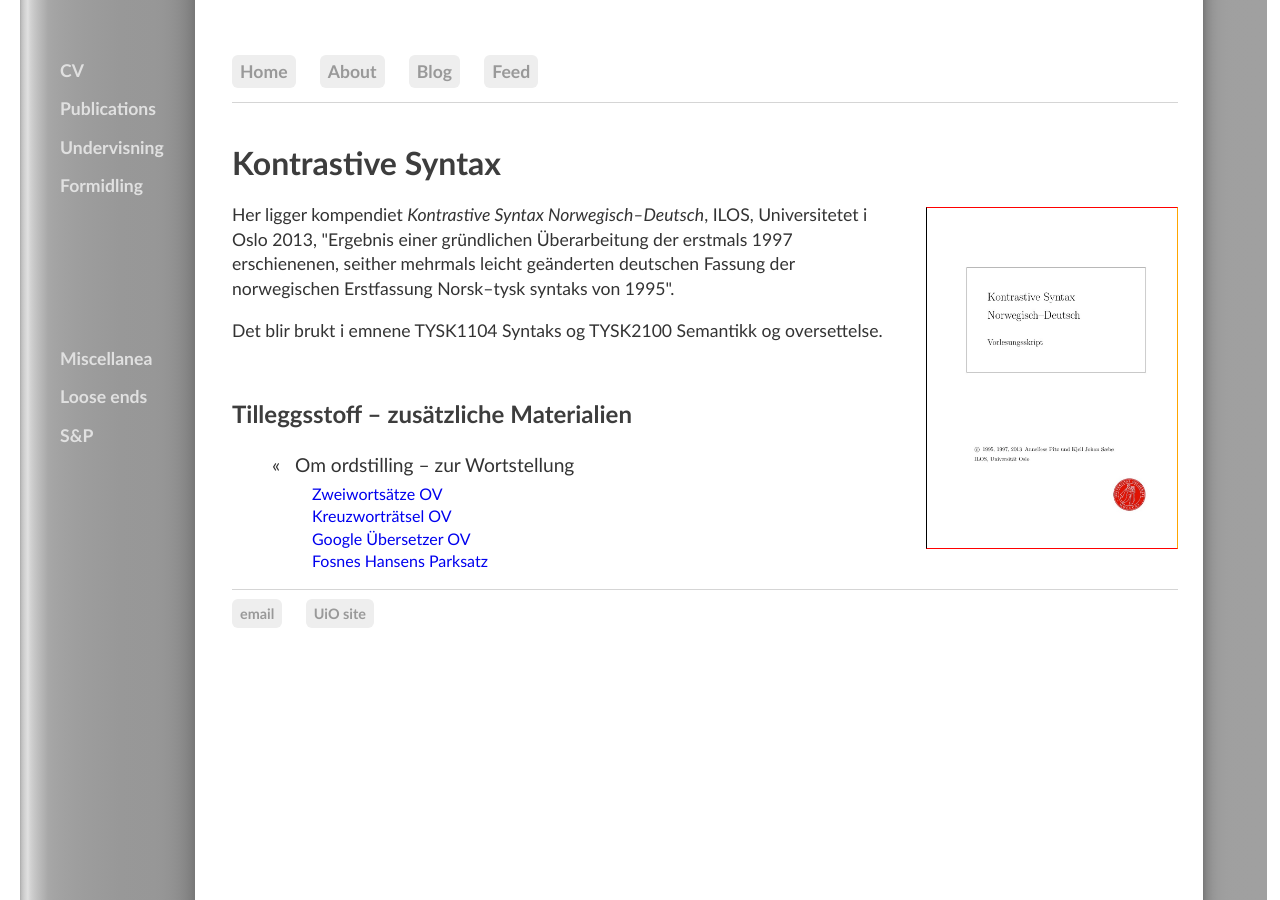
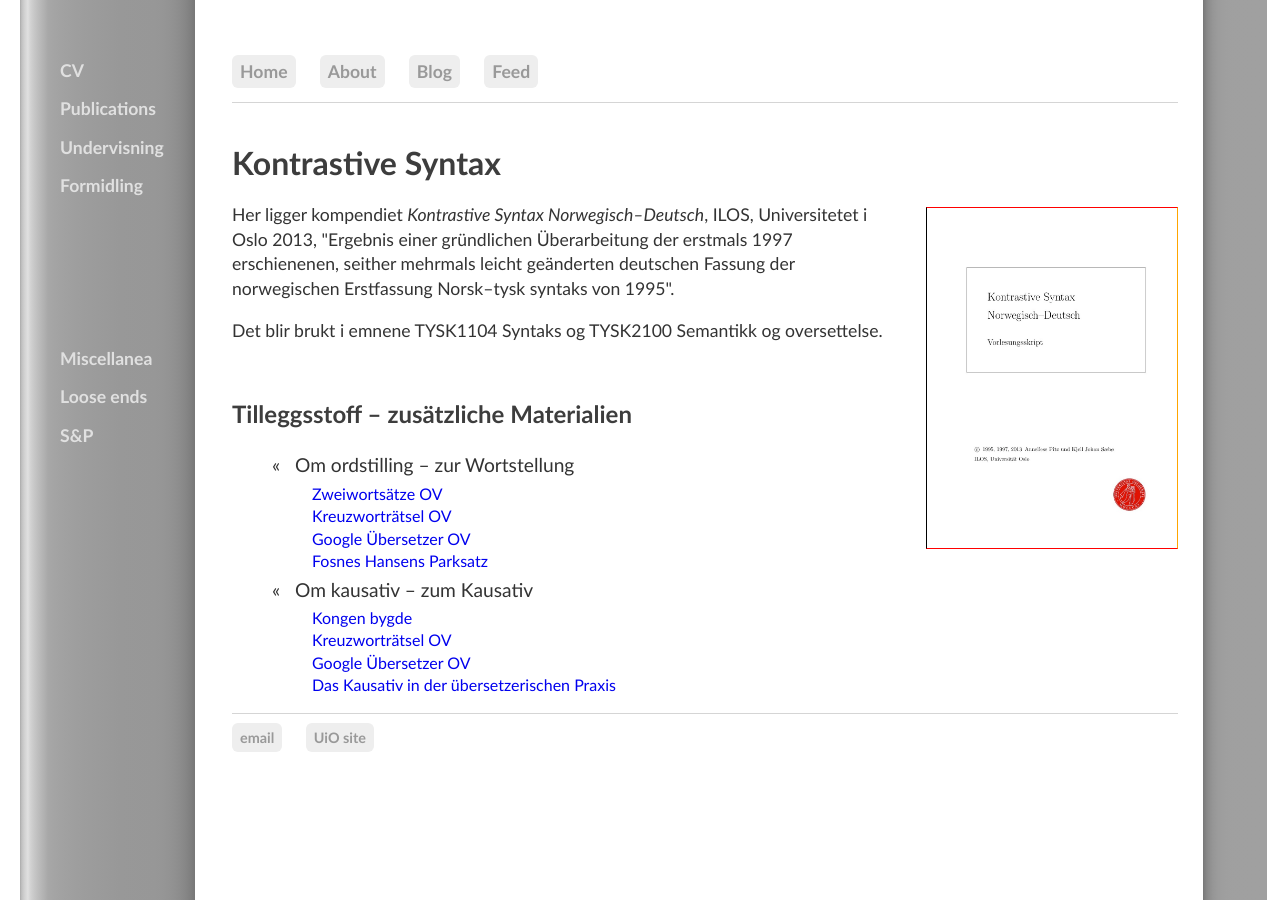
Before and after one commit to kjelljs/kjelljs.github.io, a Jekyll site: the page built from courses/kontrast/index.html, in a window 1280 px wide. Built offline with Jekyll 4.4.1, drawn with Linux system fonts in a browser that asks for light colours.

Commit message:
Update index.html

```diff
--- a/courses/kontrast/index.html
+++ b/courses/kontrast/index.html
@@ -14,4 +14,11 @@ Her ligger kompendiet <i>Kontrastive Syntax Norwegisch–Deutsch</i>, ILOS, Univ
   <li><a href="/courses/kontrast/kreuzwort.html">Kreuzworträtsel OV</a></li>
   <li><a href="/courses/kontrast/googletr.html">Google Übersetzer OV</a></li>
   <li><a href="/courses/kontrast/fosnes.html">Fosnes Hansens Parksatz</a></li>
-  </ul></li></ul>
+  </ul></li>
+<li id="blogposts">&laquo; &nbsp; Om kausativ – zum Kausativ</li><ul>
+  <li><a href="/courses/kontrast/kongen.html">Kongen bygde</a></li>
+  <li><a href="/courses/kontrast/kreuzwort.html">Kreuzworträtsel OV</a></li>
+  <li><a href="/courses/kontrast/googletr.html">Google Übersetzer OV</a></li>
+  <li><a href="/courses/kontrast/praxis.html">Das Kausativ in der übersetzerischen Praxis</a></li>
+  </ul></li>
+</ul>
```
